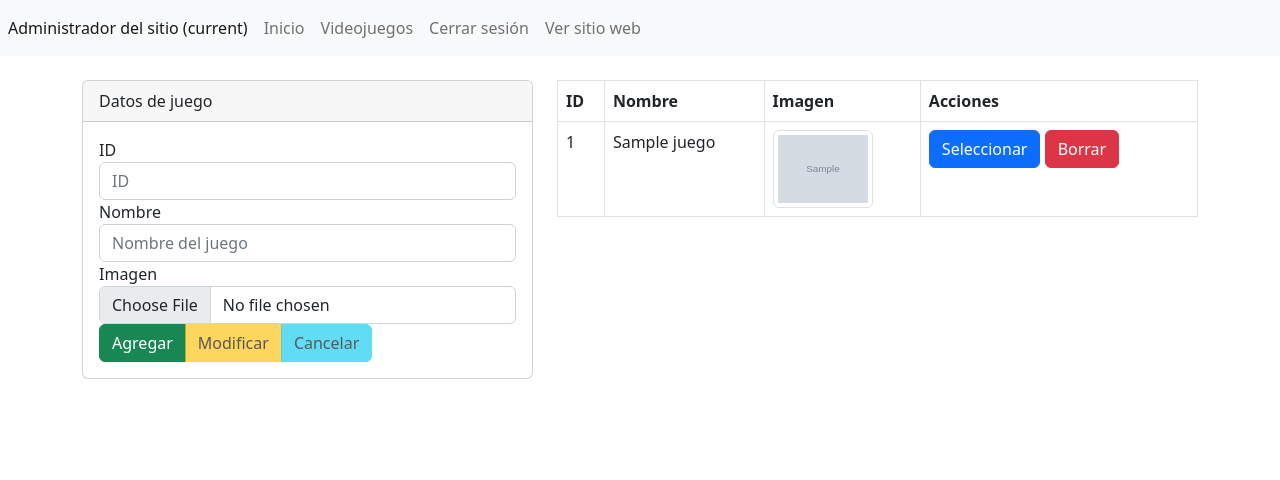
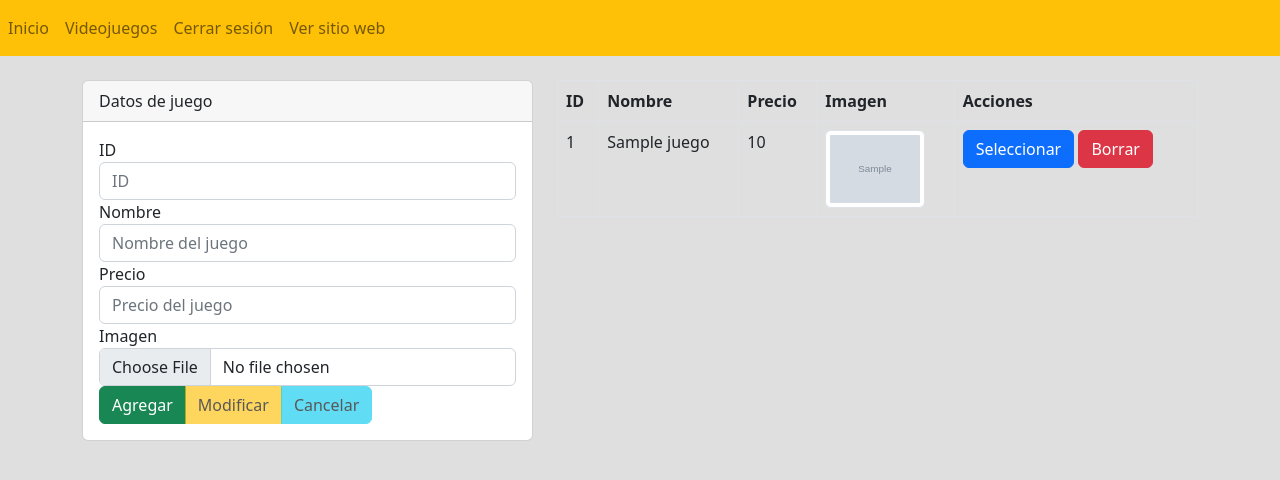
Before and after one commit to KevinChavarin/Keez, a PHP site: page /administrador/seccion/productos.php in a window 1280 px wide. Shown: the top 480 px of the page. Run offline with PHP 8.4, Linux system fonts and the light colour scheme; the visitor is signed in with stand-in values (Sample User, id 1); tables that the repository leaves empty or names only in its code hold one stand-in row (values such as "Sample post"); grey boxes marked "Sample" are stand-in pictures.

Commit message:
Estilizando

```diff
--- a/administrador/config/bd.php
+++ b/administrador/config/bd.php
@@ -2,7 +2,7 @@
 $host = 'localhost';
 $bd = 'sitio';
 $usuario = 'root';
-$constrasenia = 'root';
+$constrasenia = '';
 
 try {
     $conexion = new PDO("mysql:host=$host;dbname=$bd", $usuario, $constrasenia);
--- a/administrador/index.php
+++ b/administrador/index.php
@@ -22,6 +22,7 @@ if ($_POST) {
     <meta name="viewport" content="width=device-width, initial-scale=1.0">
     <title>Administrador del sitio web</title>
     <link rel="stylesheet" href="https://cdn.jsdelivr.net/npm/bootstrap@5.2.3/dist/css/bootstrap.min.css">
+    <link rel="stylesheet" href="../css/index2.css">
 </head>
 
 <body>
--- a/administrador/seccion/productos.php
+++ b/administrador/seccion/productos.php
@@ -2,6 +2,7 @@
 <?php
 $txtID = (isset($_POST['txtID'])) ? $_POST['txtID'] : "";
 $txtNombre = (isset($_POST['txtNombre'])) ? $_POST['txtNombre'] : "";
+$txtPrecio = (isset($_POST['txtPrecio'])) ? $_POST['txtPrecio'] : "";
 $txtImagen = (isset($_FILES['txtImagen']['name'])) ? $_FILES['txtImagen']['name'] : "";
 $accion = (isset($_POST['accion'])) ? $_POST['accion'] : "";
 
@@ -10,8 +11,9 @@ include("../config/bd.php");
 switch ($accion) {
 
     case 'Agregar':
-        $sentenciaSQL = $conexion->prepare("INSERT INTO juegos (nombre, imagen) VALUES (:nombre, :imagen);");
+        $sentenciaSQL = $conexion->prepare("INSERT INTO juegos (nombre, imagen, precio) VALUES (:nombre, :imagen, :precio);");
         $sentenciaSQL->bindParam(':nombre', $txtNombre);
+        $sentenciaSQL->bindParam(':precio', $txtPrecio);
 
         $fecha = new DateTime();
         $nombreArchivo = ($txtImagen != '') ? $fecha->getTimestamp() . '' . $_FILES['txtImagen']['name'] : 'imagen.jpg';
@@ -29,9 +31,10 @@ switch ($accion) {
         break;
 
     case 'Modificar':
-        $sentenciaSQL = $conexion->prepare("UPDATE juegos SET nombre=:nombre WHERE id=:id");
+        $sentenciaSQL = $conexion->prepare("UPDATE juegos SET nombre=:nombre, precio=:precio WHERE id=:id");
         $sentenciaSQL->bindParam(':nombre', $txtNombre);
         $sentenciaSQL->bindParam(':id', $txtID);
+        $sentenciaSQL->bindParam(':precio', $txtPrecio);
         $sentenciaSQL->execute();
 
         if ($txtImagen != '') {
@@ -56,6 +59,7 @@ switch ($accion) {
             $sentenciaSQL = $conexion->prepare("UPDATE juegos SET imagen=:imagen WHERE id=:id");
             $sentenciaSQL->bindParam(':imagen', $nombreArchivo);
             $sentenciaSQL->bindParam(':id', $txtID);
+            $sentenciaSQL->bindParam(':precio', $txtPrecio);
             $sentenciaSQL->execute();
         }
         header('Location:productos.php');
@@ -73,6 +77,7 @@ switch ($accion) {
 
         $txtNombre = $juego['nombre'];
         $txtImagen = $juego['imagen'];
+        $txtPrecio = $juego['precio'];
         break;
 
     case 'Borrar':
@@ -115,14 +120,20 @@ $listaJuegos = $sentenciaSQL->fetchAll(PDO::FETCH_ASSOC);
 
                 <div class="form-group">
                     <label for="txtID">ID</label>
-                    <input type="text" required readonly class="form-control" value="<?php echo $txtID ?>" name="txtID" id="txtID"
-                        placeholder="ID">
+                    <input type="text" required readonly class="form-control" value="<?php echo $txtID ?>" name="txtID"
+                        id="txtID" placeholder="ID">
                 </div>
 
                 <div class="form-group">
                     <label for="txtNombre">Nombre</label>
                     <input type="text" required class="form-control" value="<?php echo $txtNombre ?>" name="txtNombre"
                         id="txtNombre" placeholder="Nombre del juego">
+                </div>
+
+                <div class="form-group">
+                    <label for="txtPrecio">Precio</label>
+                    <input type="text" required class="form-control" value="<?php echo $txtPrecio ?>" name="txtPrecio"
+                        id="txtPrecio" placeholder="Precio del juego">
                 </div>
 
                 <div class="form-group">
@@ -138,10 +149,17 @@ $listaJuegos = $sentenciaSQL->fetchAll(PDO::FETCH_ASSOC);
                     <input type="file" class="form-control" name="txtImagen" id="txtImagen">
                 </div>
 
+
+
+
+
                 <div class="btn-group" role="group" aria-label="">
-                    <button type="submit" name="accion" <?php echo($accion == 'Seleccionar') ? 'disabled' : '' ?> value="Agregar" class="btn btn-success">Agregar</button>
-                    <button type="submit" name="accion" <?php echo($accion != 'Seleccionar') ? 'disabled' : '' ?> value="Modificar" class="btn btn-warning">Modificar</button>
-                    <button type="submit" name="accion" <?php echo($accion != 'Seleccionar') ? 'disabled' : '' ?> value="Cancelar" class="btn btn-info">Cancelar</button>
+                    <button type="submit" name="accion" <?php echo ($accion == 'Seleccionar') ? 'disabled' : '' ?>
+                        value="Agregar" class="btn btn-success">Agregar</button>
+                    <button type="submit" name="accion" <?php echo ($accion != 'Seleccionar') ? 'disabled' : '' ?>
+                        value="Modificar" class="btn btn-warning">Modificar</button>
+                    <button type="submit" name="accion" <?php echo ($accion != 'Seleccionar') ? 'disabled' : '' ?>
+                        value="Cancelar" class="btn btn-info">Cancelar</button>
                 </div>
             </form>
         </div>
@@ -155,6 +173,7 @@ $listaJuegos = $sentenciaSQL->fetchAll(PDO::FETCH_ASSOC);
             <tr>
                 <th>ID</th>
                 <th>Nombre</th>
+                <th>Precio</th>
                 <th>Imagen</th>
                 <th>Acciones</th>
             </tr>
@@ -169,8 +188,10 @@ $listaJuegos = $sentenciaSQL->fetchAll(PDO::FETCH_ASSOC);
                         <?php echo $juego['nombre']; ?>
                     </td>
                     <td>
+                        <?php echo $juego['precio']; ?>
+                    </td>
+                    <td>
                         <img class="img-thumbnail rounded" src="../../img/<?php echo $juego['imagen']; ?>" width="100px" alt="">
-
                     </td>
                     <td>
                         <form method="POST">
--- a/administrador/template/cabecera.php
+++ b/administrador/template/cabecera.php
@@ -18,14 +18,14 @@ if(!isset($_SESSION['usuario'])){
     <meta name="viewport" content="width=device-width, initial-scale=1.0">
     <title>Document</title>
     <link rel="stylesheet" href="https://cdn.jsdelivr.net/npm/bootstrap@5.2.3/dist/css/bootstrap.min.css">
+    <link rel="stylesheet" href="../css/index2.css">
 </head>
 <body>
 
     <?php $url = "http://" . $_SERVER['HTTP_HOST'] . "/keez"  ?>
 
-    <nav class="navbar navbar-expand navbar-light bg-light">
+    <nav class="navbar navbar-expand navbar-light bg-warning">
         <div class="nav navbar-nav">
-            <a class="nav-item nav-link active" href="#">Administrador del sitio <span class="sr-only">(current)</span></a>
             <a class="nav-item nav-link" href="<?php echo $url;?>/administrador/inicio.php">Inicio</a>
             <a class="nav-item nav-link" href="<?php echo $url;?>/administrador/seccion/productos.php">Videojuegos</a>
             <a class="nav-item nav-link" href="<?php echo $url;?>/administrador/seccion/cerrar.php">Cerrar sesión</a>
--- /dev/null
+++ b/css/index2.css
@@ -0,0 +1,3 @@
+body{
+    background-color: rgb(223, 223, 223);
+}
--- a/css/logo.css
+++ /dev/null
@@ -1,5 +0,0 @@
-.logo{
-    width: 100px;
-    margin-left: 20px;
-    padding: 0;
-}
--- a/index.php
+++ b/index.php
@@ -4,7 +4,6 @@
                 <h1 class="display-3">Bienvenido a Keez</h1>
                 <p class="lead">Este es un sitio de venta de llaves digitales de videojuegos</p>
                 <hr class="my-2">
-                <p>Buscar juegos</p>
                 <p class="lead">
                     <a class="btn btn-primary btn-lg" href="./productos.php" role="button">Ver juegos disponibles</a>
                 </p>
--- a/productos.php
+++ b/productos.php
@@ -13,8 +13,8 @@ $listaJuegos = $sentenciaSQL->fetchAll(PDO::FETCH_ASSOC);
         <div class="card">
             <img class="card-img-top" src="./img/<?php echo $juego['imagen']; ?>" alt="">
             <div class="card-body">
-                <h4 class="card-title"><?php echo $juego['nombre']; ?></h4>
-                <a name="" id="" class="btn btn-primary" href="#" role="button">Ver más</a>
+                <h4 class="card-title"><?php echo $juego['nombre'],' <br>$', $juego['precio']; ?></h4>
+                <a name="" id="" class="btn btn-primary" href="#" role="button">Agregar al carrito</a>
             </div>
         </div>
     </div>
```
Also changed, not shown: css/index1.css (added, +14 -0 lines), template/cabecera.php (+5 -3 lines), img/1684359348gg.jpg (deleted), img/1684378871rw.jpg (added), img/1684378906spider.jpg (added), img/1684378966totk.jpg (renamed from img/1684298613asd.jpg), img/1684380253infinite.jpg (added), js/index.js (added).
